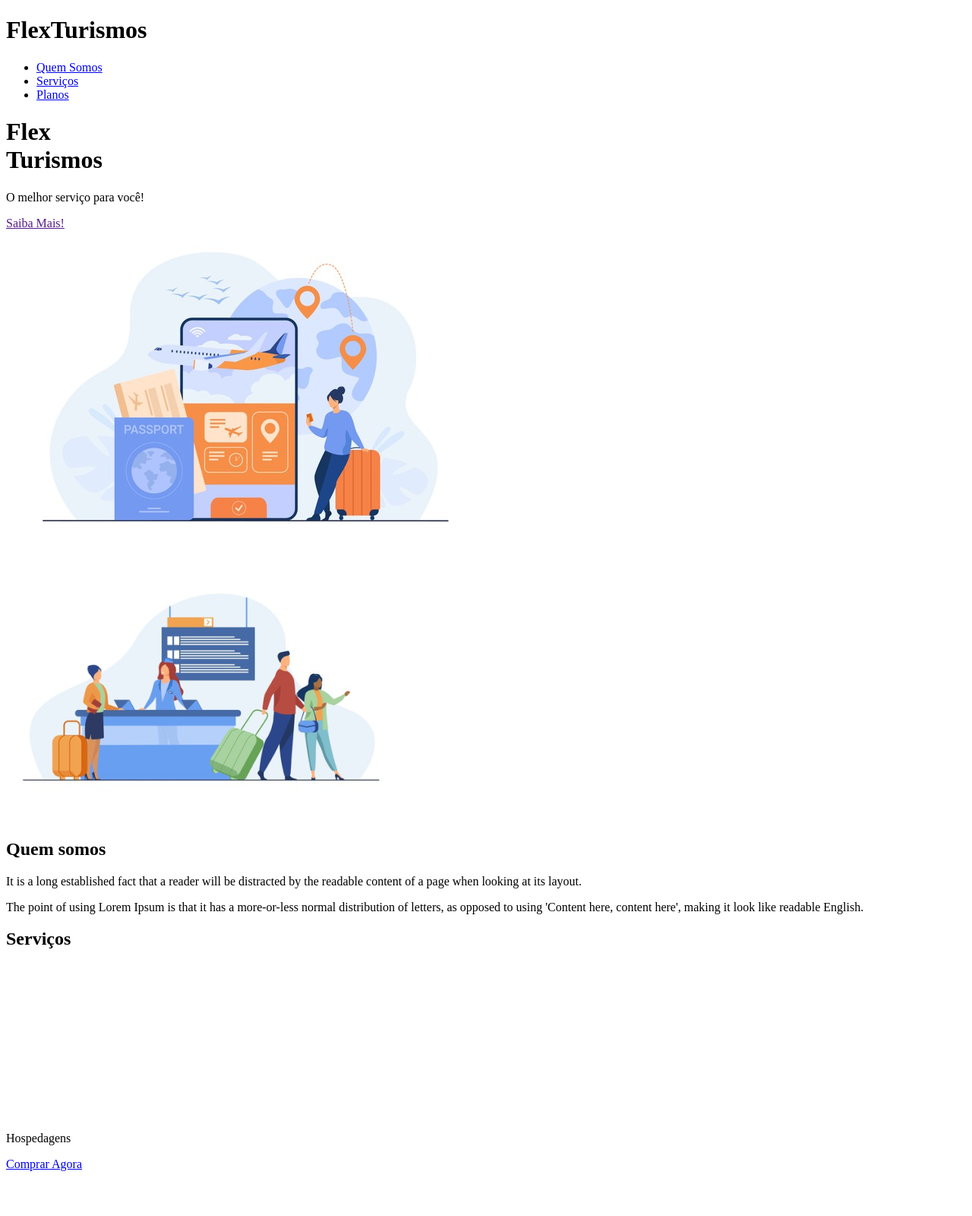
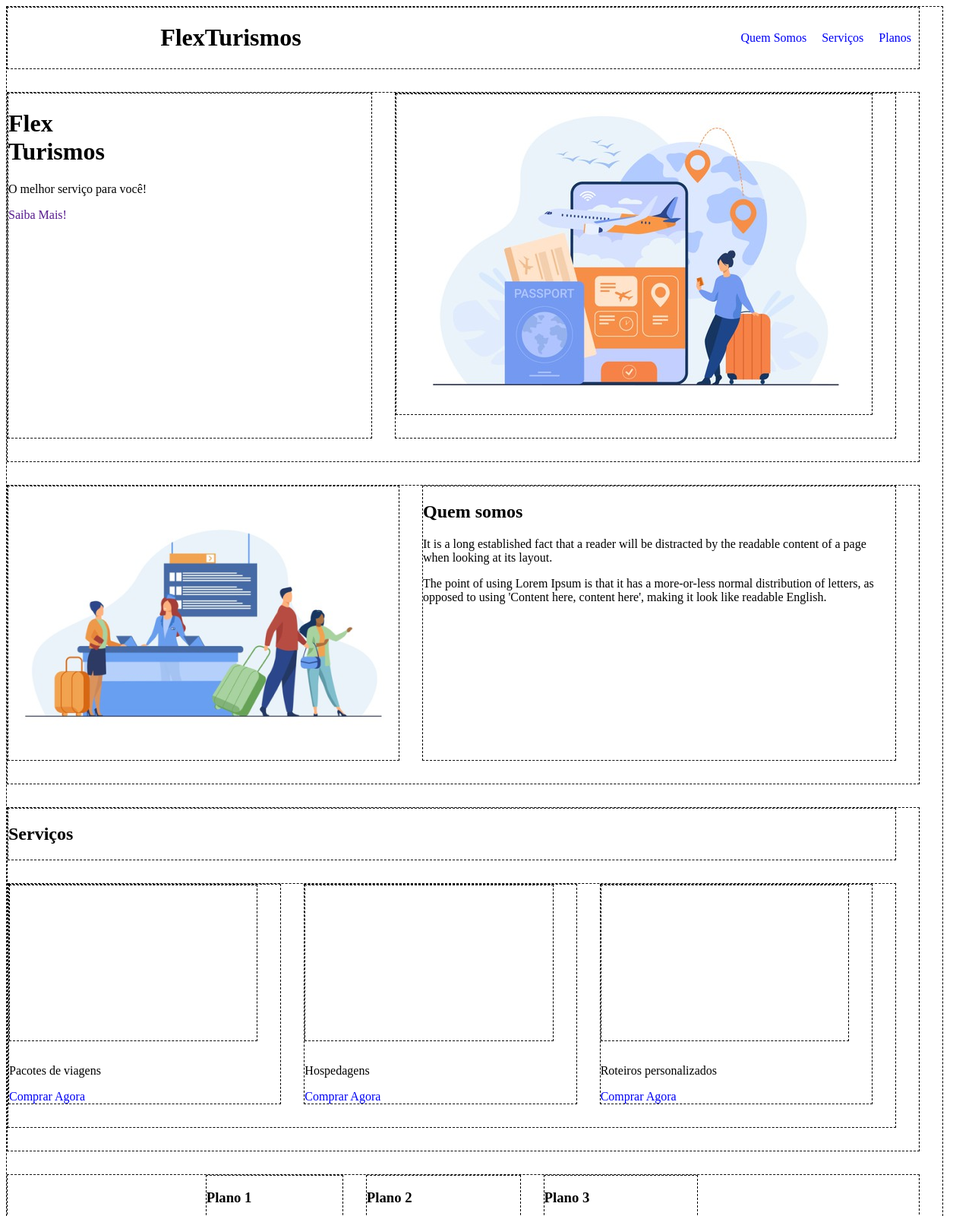
Before and after one commit to 10diieggos/flexbox-landing-page, a plain HTML site: page index.html in a window 1280 px wide. Shown: the top 1600 px of the page at 76% size. Drawn offline with Linux system fonts and the light colour scheme.

Commit message:
esboço inicial do posicionamento com flexbox

```diff
--- a/index.html
+++ b/index.html
@@ -7,17 +7,20 @@
     <link rel="stylesheet" href="./style.css">
 </head>
 <body>
+  <div class="flex column">
     <header>
-        <h1>FlexTurismos</h1>
-        <ul>
-            <li><a href="#quem-somos">Quem Somos</a></li>
-            <li><a href="#servicos">Serviços</a></li>
-            <li><a href="#planos">Planos</a></li>
+      <div class="flex">
+        <h1 class="text_right grow-1">FlexTurismos</h1>
+        <ul class="flex jc_end grow-2">
+            <li class="flex_item"><a href="#quem-somos">Quem Somos</a></li>
+            <li class="flex_item"><a href="#servicos">Serviços</a></li>
+            <li class="flex_item"><a href="#planos">Planos</a></li>
         </ul>
+      </div>
     </header>
 
-    <div>
-        <div>
+    <div class="flex">
+        <div class="grow-1">
             <h1>Flex <br>Turismos</h1>
             <p>O melhor serviço para você!</p>
             <a href="">Saiba Mais!</a>
@@ -28,12 +31,12 @@
         </div>
     </div>
 
-    <div>
+    <div class="flex">
         <div>
             <img src="./images/1-quem-somos.png" alt="balcão de atendimento">
         </div>
 
-        <div>
+        <div class="grow-1">
             <h2>Quem somos</h2>
             <p>It is a long established fact that a reader will be distracted by the readable content of a page when looking at its layout. </p>
             <p>The point of using Lorem Ipsum is that it has a more-or-less normal distribution of letters, as opposed to using 'Content here, content here', making it look like readable English.</p>
@@ -45,20 +48,20 @@
             <h2>Serviços</h2>
         </div>
 
-        <div>
-            <div>
+        <div class="flex jc_center">
+            <div class="grow-1">
                 <div><img src="./images/icon-2.png" alt="hospedagens"></div>
                 <p>Hospedagens</p>
                 <a href="#">Comprar Agora</a>
             </div>
 
-            <div>
+            <div class="grow-1 order-1">
                <div><img src="./images/icon-1.png" alt="pacote de viagens"></div>
                <p>Pacotes de viagens</p>
                <a href="#">Comprar Agora</a>
             </div>
 
-            <div>
+            <div class="grow-1">
                 <div><img src="./images/icon-3.png" alt="roteiros personalizados"></div>
                 <p>Roteiros personalizados</p>
                 <a href="#">Comprar Agora</a>
@@ -67,10 +70,10 @@
         </div>
     </div>
 
-    <div>
+    <div class="flex jc_center">
 
         <div>
-            <h3>Plano 2</h3>
+            <h3>Plano 1</h3>
             <ul>
                 <li>Suporte 24h</li>
                 <li>Serviços de quarto</li>
@@ -105,9 +108,10 @@
         </div>
     </div>
 
-    <footer>
+    <footer class="flex jc_s_around">
         <p>&copy; 2021 CSS Flexbox</p>
-        <p>Desenvolvido por: Seu nome aqui dev</p>
+        <p>Desenvolvido por: DIEGO RICHARD LEMOS</p>
     </footer>
+  </div>
 </body>
 </html>
--- a/style.css
+++ b/style.css
@@ -0,0 +1,57 @@
+div {
+  border: 1px dashed black;
+  margin-bottom: 30px;
+  margin-right: 30px;
+}
+
+.column{
+  flex-direction: column;
+}
+
+.flex {
+  display: flex;
+  flex-wrap: wrap;
+}
+
+.jc_s_around {
+  justify-content: space-around;
+}
+.jc_end {
+  justify-content: end;
+}
+.jc_center {
+  justify-content: center;
+}
+
+
+.text_center {
+  text-align: center;
+}
+
+.text_right {
+  text-align: right;
+}
+
+.grow-1{
+  flex: 1;
+}
+.grow-2{
+  flex: 2;
+}
+
+ul {
+  list-style: none;
+}
+
+a {
+  text-decoration: none;
+}
+
+li {
+  line-height: 47.8px;
+  margin: 0 10px;
+}
+
+.order-1 {
+  order: -1;
+}
```
Also changed, not shown: modelo-part1.png (added), modelo-part2.png (added), modelo-part3.png (added).
